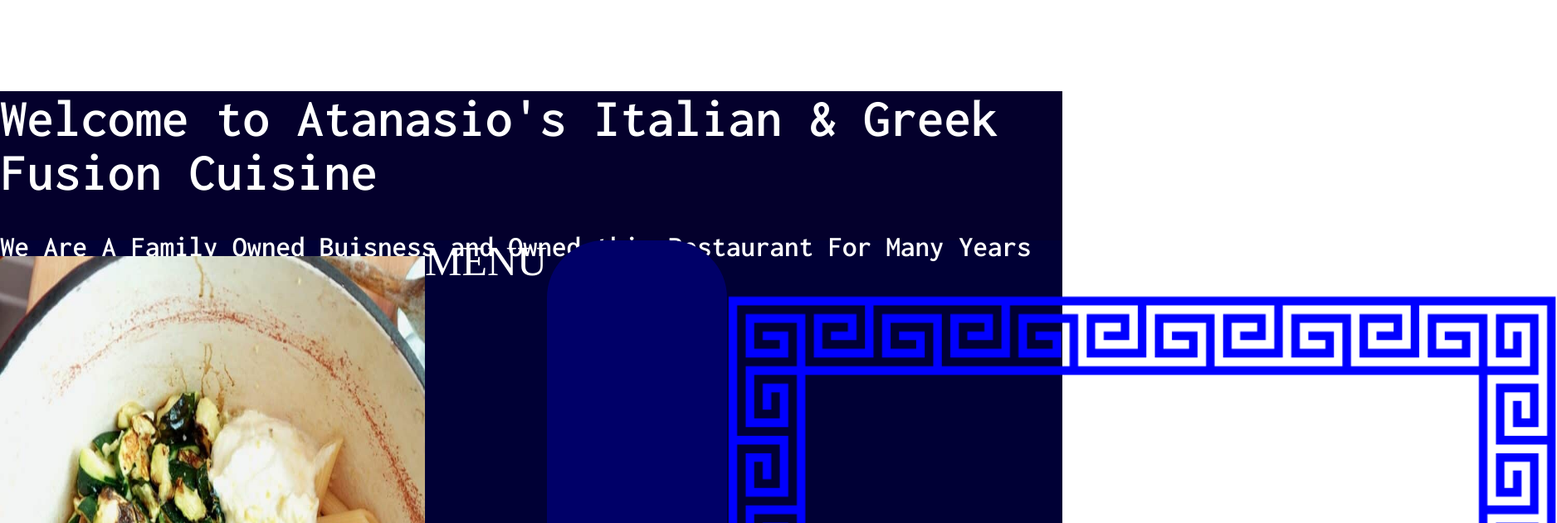
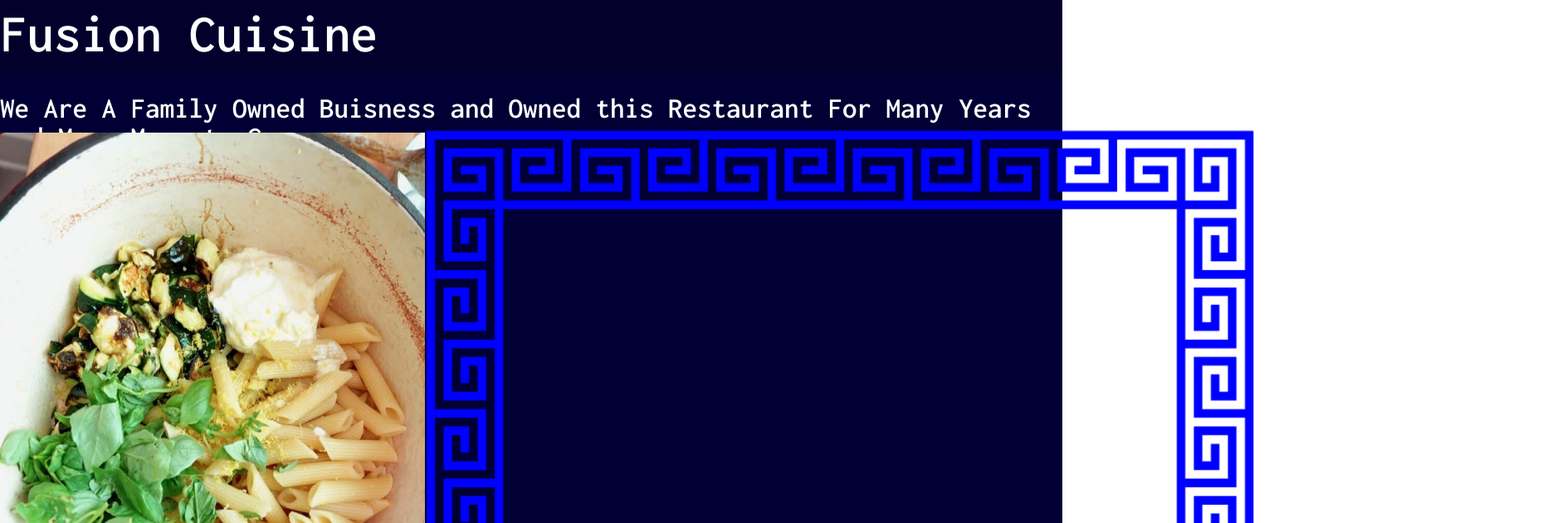
Before and after one commit to THEBIGTOMMY13DEV/Restaurant-Website, a plain HTML site: page index.html in a window 1280 px wide. Shown: the part 1073-1704 px from the top of the page at 83% size, 1876 px wide, since content can reach past the window. Drawn offline with Linux system fonts and the light colour scheme; a web font is replaced by a local one.

Commit message:
Commit 3

```diff
--- a/index.html
+++ b/index.html
@@ -7,6 +7,7 @@
   <title>Tommy's Italian Restaurant</title>
   <link rel="stylesheet" href="style.css">
   <link rel="icon" type="image/x-icon" href="/Images/Favicon.ico">
+  <link rel="stylesheet" href="https://cdnjs.cloudflare.com/ajax/libs/font-awesome/7.0.1/css/all.min.css"/>
 </head>
 
 <body>
@@ -14,38 +15,43 @@
     <div class="navbar-container">
       <a href="#"><img class="RestaurantNavIMG" src="./Images/Logo.png"></a>
       <a href="#" class="navbar-items">Hours & Locations</a>
-      <a href="#" class="navbar-items">Menus</a>
+      <a href="#MenuSection" class="navbar-items">Menus</a>
       <a href="#" class="navbar-items">Private Events</a>
       <a href="#" class="navbar-items">About</a>
       <a href="#" class="navbar-items">Take Out</a>
       <a href="#" class="navbar-items">Reservations</a>
     </div>
   </nav>
-  <div class="HeroSection">
-    <img class="RestaurantHeroIMG" src="./Images/TransparentLogo2.png">
-    <img class="hidden" alt="preloading" />
+  <div id="HeroSection">
+    <img src="./Images/TransparentLogo2.png" style="display: flex; justify-self: center; padding-top: 5em;">
+    <img class="hidden" alt="preloading"/>
   </div>
-  <div class="HeroSub-Section">
+  <div id="HeroSub-Section">
     <h1>Welcome to Atanasio's Italian & Greek Fusion Cuisine</h1>
     <h3>We Are A Family Owned Buisness and Owned this Restaurant For Many Years and Many More to Come.</h3>
   </div>
-  <div class="MenuSection">
+  <div id="MenuSection" style="display: flex; background-color: #000035;">
     <div>
-      <img class="ItalianGreekFusionIMG" src="./Images/ItalianandgreekFusionCuisine.jpg">
+      <img src="./Images/ItalianandgreekFusionCuisine.jpg" style="height: 90vh; width: 40vw; padding-top: 70px;">
     </div>
-    <div class="ViewRestaurantMENU">
-      <p class="RestaurantMENU" style="color:white; font-size:50px;">MENU</p>
-      <button class="ViewRestaurantMENUTXT">View Menu</button>
-      <img class="RestaurantCoverIMG" src="./Images/GreekKey.png">
+    <div id="MenuSubSection">
+      <img src="./Images/GreekKey.png" style="height: 1000px; width: 1000px;">
+      <div>
+      <p style="color:white; font-size:50px;">MENU</p>
+      <button id="MenuBTN">View Menu</button>
+      </div>
     </div>
   </div>
   <!-- <div class="Menu"></div>
   <div class="Menu"></div>
   <div class="Menu"></div> -->
 
-  <!-- <div class="footer">
-    <p>Hello</p>
-  </div> -->
+  <!-- <footer class="RestaurantFooter">
+  <div class="FooterICNS">
+    <i class="fa-brands fa-facebook-f"></i>
+    <i class="fa-brands fa-instagram"></i>
+  </div>
+</footer> -->
 </body>
 <script src="script.js"></script>
 
--- a/style.css
+++ b/style.css
@@ -113,7 +113,7 @@
 
 body {
     line-height: 1;
-    background-size: 100vw;
+    background-size: 100%;
     height: 90vh;
     background-position: center;
     background-repeat: no-repeat;
@@ -192,7 +192,7 @@
     font-style: normal;
 }
 
-.HeroSection {
+#HeroSection {
     background-size: 100%;
 }
 
@@ -200,18 +200,12 @@
     display: none;
 }
 
-.RestaurantHeroIMG {
-    display: flex;
-    justify-self: center;
-    padding-top: 5em;
-}
-
-.HeroSub-Section {
+#HeroSub-Section {
     height: 25%;
-    width: 100vw;
+    width: 100%;
     justify-self: center;
     background-color: #04002C;
-    margin-top: 500px;
+    margin-top:300px;
     font-family: "Inconsolata", monospace;
     font-optical-sizing: auto;
     font-weight: 600;
@@ -220,34 +214,30 @@
         "wdth" 100;
 }
 
-.HeroSub-Section h1 {
+#HeroSub-Section h1 {
     font-size: 65px;
     color: white;
     justify-self: center;
+    padding-top: .5em;
 }
 
-.HeroSub-Section h3 {
+#HeroSub-Section h3 {
     font-size: 35px;
     margin-top: 40px;
     color: white;
     justify-self: center;
 }
 
-.MenuSection {
-    display: flex;
-    background-color: #000035;
+#MenuSection div {
+    width: 100%;
 }
-
-.MenuSection div {
-    width: 100%;
+#MenuSubSection {
     text-align: center;
-    align-content: center;
+    justify-content: center;
+    align-items: center;
+    vertical-align: middle;
 }
-.ViewRestaurantMENU{
-    display: flex;
-    align-self: center;
-}
-.ViewRestaurantMENUTXT {
+#MenuBTN {
     color: white;
     border-radius: 70px;
     background-color: #000068;
@@ -258,13 +248,18 @@
     font-style: normal;
     border: 50px solid #000068;
 }
-
-.RestaurantCoverIMG {
-    height: 1000px;
-    width: 1000px;
-    padding-left:auto;
-}
-.ItalianGreekFusionIMG {
-    height: 120vh;
-    width: 40vw;
-}
+/* .RestaurantFooter {
+  text-align: first baseline;
+  padding: 3px;
+  background-color: #000068;
+  color: black;
+  font-size:50px;
+} */
+/* .FooterICNS i {
+  color: #000068;
+  margin: 20px;
+  font-size: large;
+  cursor: pointer;
+background-color: white;
+border-radius: 76px;
+} */
```
